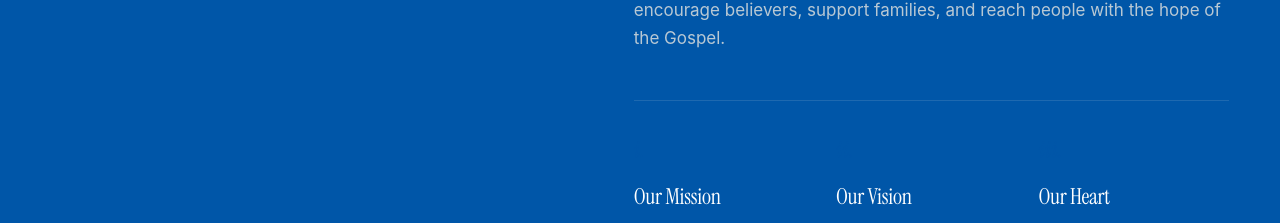
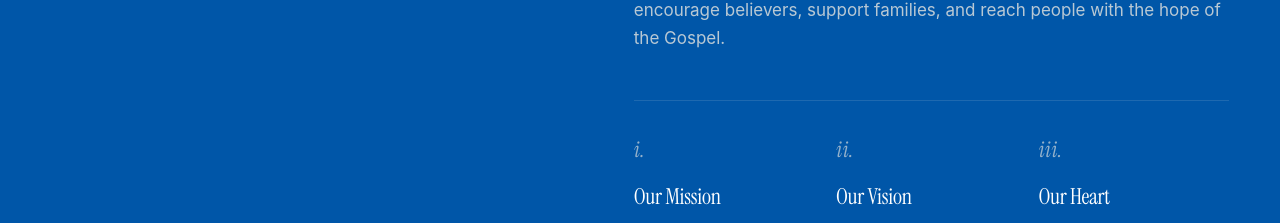
Before and after one commit to ourjesuslives2026/ourjesuslives, a React (Vite) app: page / in a window 1280 px wide. Shown: the part 4771-4994 px from the top of the page. Built offline with nearby package versions, Linux system fonts and the light colour scheme; a web font is replaced by a local one.

Commit message:
Fix pillar roman numerals invisible on blue background
Co-Authored-By: Claude Sonnet 4.6 <noreply@anthropic.com>

```diff
--- a/src/index.css
+++ b/src/index.css
@@ -719,7 +719,7 @@ body:not(.nav-scrolled) .nav__links a.is-active { background: rgba(255,255,255,0
 
 .pillars { display: grid; grid-template-columns: repeat(3, 1fr); gap: 12px; margin-top: 48px; padding-top: 32px; border-top: 1px solid rgba(245,239,227,0.12); }
 .pillar { padding-right: 16px; }
-.pillar__num { font-family: var(--f-serif); font-style: italic; font-size: 22px; color: var(--c-gold); margin-bottom: 12px; font-synthesis: none; }
+.pillar__num { font-family: var(--f-serif); font-style: italic; font-size: 22px; color: rgba(245,239,227,0.6); margin-bottom: 12px; font-synthesis: none; }
 .pillar h4 { font-family: var(--f-serif); font-size: 22px; font-weight: 400; margin-bottom: 10px; letter-spacing: -0.01em; font-synthesis: none; }
 .pillar p { font-size: 14.5px; color: rgba(245,239,227,0.65); margin: 0; line-height: 1.5; }
 
```
